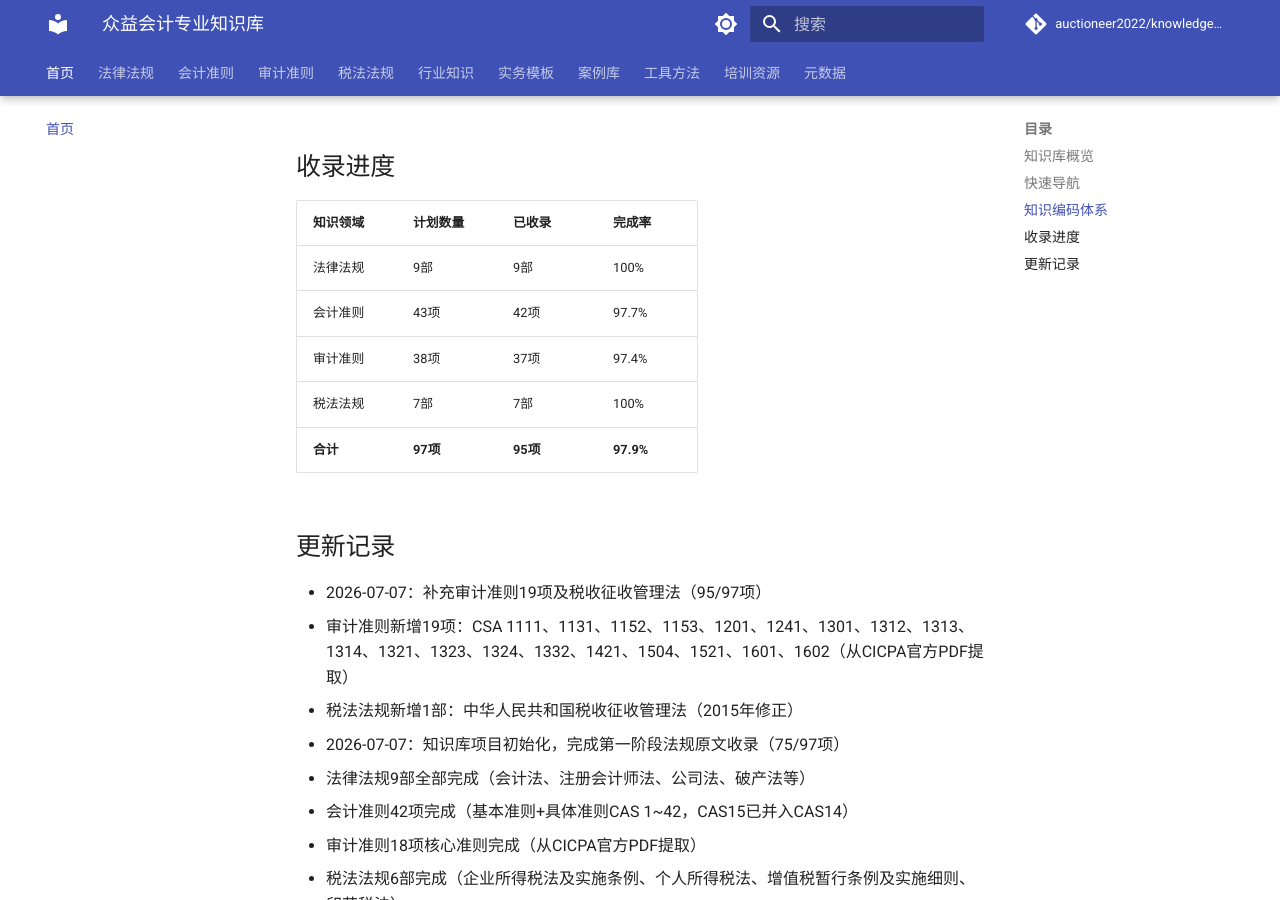
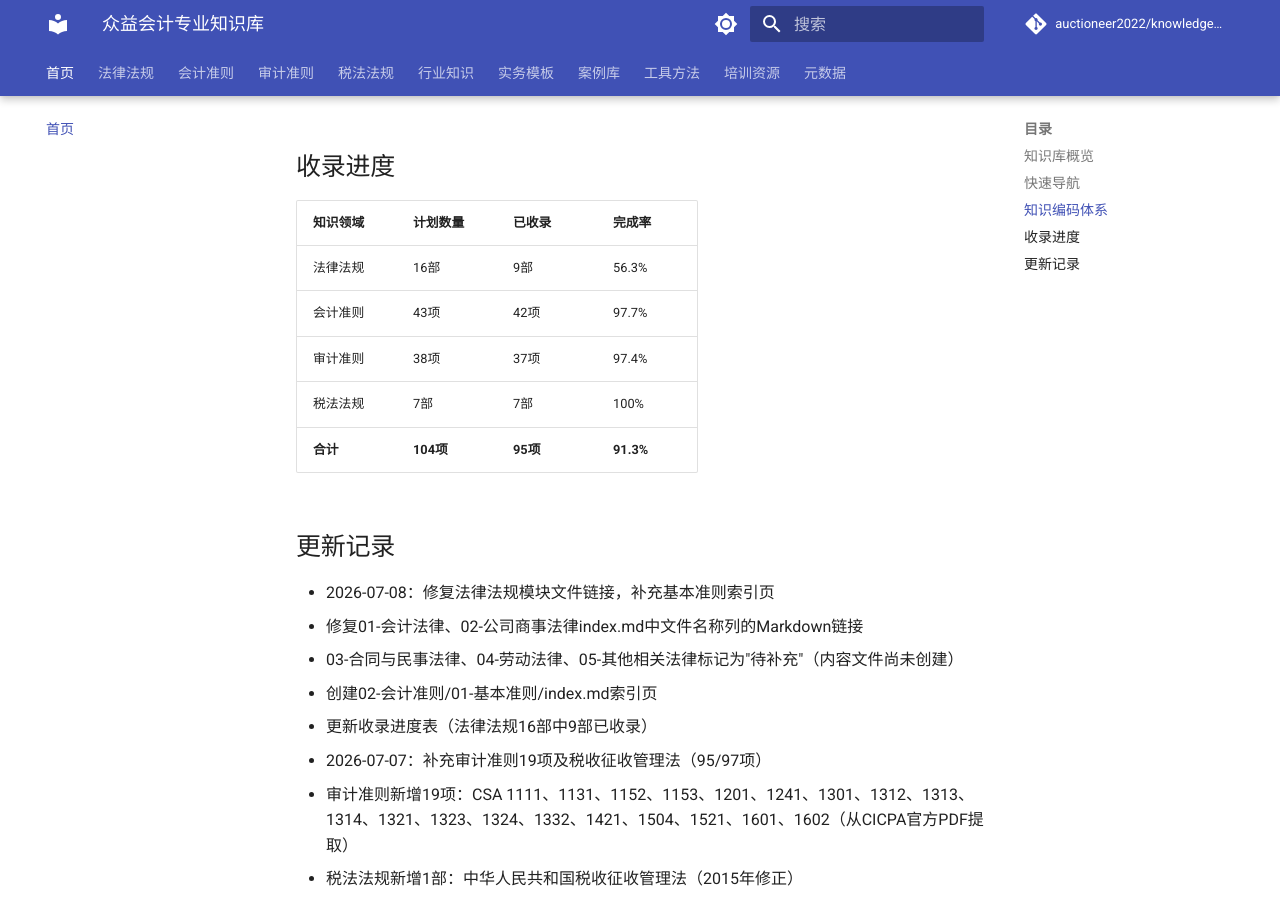
Before and after one commit to auctioneer2022/knowledge-base, an MkDocs documentation site: the page built from docs/index.md, in a window 1280 px wide and 900 px high, scrolled down 1536 px. Built offline with MkDocs 1.6.1 and Material for MkDocs 9.7.7, drawn with Linux system fonts in a browser that asks for light colours; comment, search, counter and statistics services are not loaded.

Commit message:
修复法律法规模块文件链接及补充基本准则索引页
- 修复01-会计法律、02-公司商事法律index.md中文件名称列的Markdown链接
- 03-合同与民事法律、04-劳动法律、05-其他相关法律标记为"待补充"
- 创建02-会计准则/01-基本准则/index.md索引页
- 更新收录进度表（法律法规16部中9部已收录，总计95/104项）

```diff
--- a/docs/index.md
+++ b/docs/index.md
@@ -49,14 +49,19 @@
 
 | 知识领域 | 计划数量 | 已收录 | 完成率 |
 |----------|----------|--------|--------|
-| 法律法规 | 9部 | 9部 | 100% |
+| 法律法规 | 16部 | 9部 | 56.3% |
 | 会计准则 | 43项 | 42项 | 97.7% |
 | 审计准则 | 38项 | 37项 | 97.4% |
 | 税法法规 | 7部 | 7部 | 100% |
-| **合计** | **97项** | **95项** | **97.9%** |
+| **合计** | **104项** | **95项** | **91.3%** |
 
 ## 更新记录
 
+- 2026-07-08：修复法律法规模块文件链接，补充基本准则索引页
+  - 修复01-会计法律、02-公司商事法律index.md中文件名称列的Markdown链接
+  - 03-合同与民事法律、04-劳动法律、05-其他相关法律标记为"待补充"（内容文件尚未创建）
+  - 创建02-会计准则/01-基本准则/index.md索引页
+  - 更新收录进度表（法律法规16部中9部已收录）
 - 2026-07-07：补充审计准则19项及税收征收管理法（95/97项）
   - 审计准则新增19项：CSA 1111、1131、1152、1153、1201、1241、1301、1312、1313、1314、1321、1323、1324、1332、1421、1504、1521、1601、1602（从CICPA官方PDF提取）
   - 税法法规新增1部：中华人民共和国税收征收管理法（2015年修正）
```
Also changed, not shown: docs/01-法律法规/01-会计法律/index.md (+5 -5 lines), docs/01-法律法规/02-公司商事法律/index.md (+4 -4 lines), docs/01-法律法规/03-合同与民事法律/index.md (+4 -4 lines), docs/01-法律法规/04-劳动法律/index.md (+3 -3 lines), docs/01-法律法规/05-其他相关法律/index.md (+4 -4 lines), docs/02-会计准则/01-基本准则/index.md (added, +15 -0 lines).
